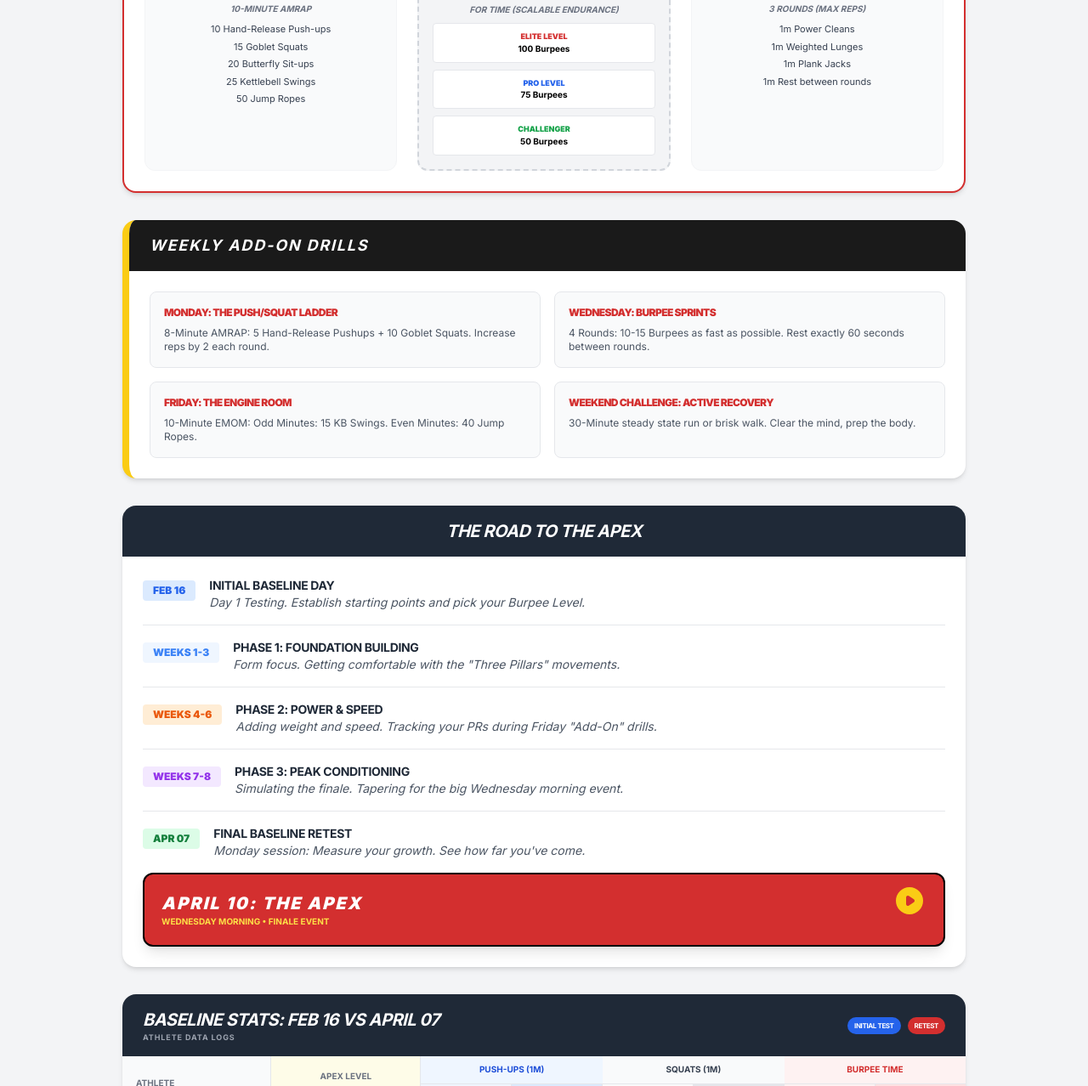
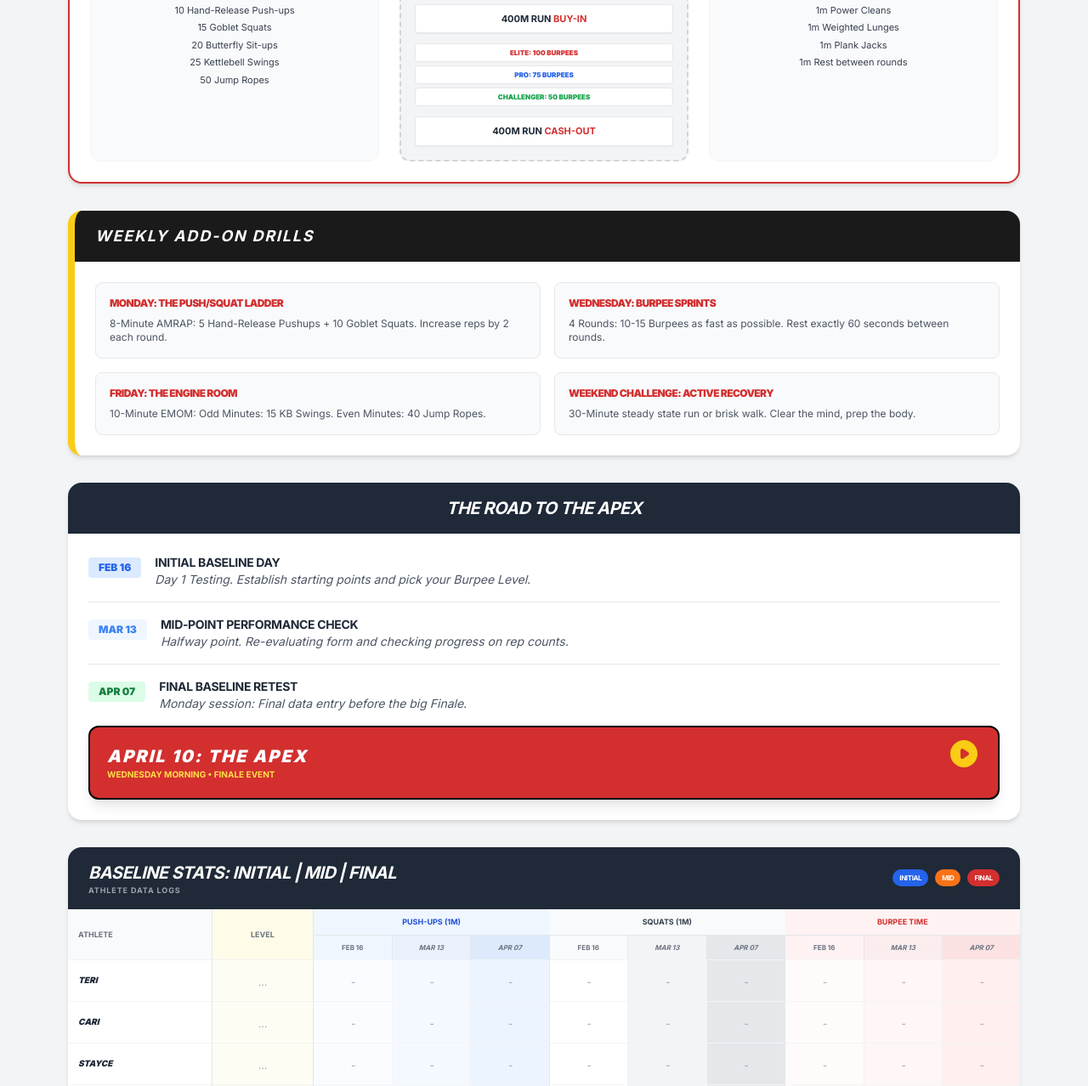
Before and after one commit to lynndupree06/lynndupree06.github.io, a plain HTML site: page workout.html in a window 1280 px wide. Shown: the part 664-1942 px from the top of the page at 85% size. Drawn offline with nearby package versions, Linux system fonts and the light colour scheme.

Commit message:
Update workout.html

```diff
--- a/workout.html
+++ b/workout.html
@@ -32,7 +32,7 @@
         </div>
     </header>
 
-    <main class="max-w-5xl mx-auto px-4 mt-8 space-y-8">
+    <main class="max-w-6xl mx-auto px-4 mt-8 space-y-8">
 
         <!-- Guidance & Glossary -->
         <section class="grid md:grid-cols-2 gap-4 no-print">
@@ -75,26 +75,33 @@
                         <li>50 Jump Ropes</li>
                     </ul>
                 </div>
-                <!-- Updated Pillar 2: Scalable Burpees -->
+
                 <div class="p-4 bg-gray-100 rounded-xl border-2 border-dashed border-gray-300 flex flex-col items-center text-center">
-                    <div class="text-cg-red font-black text-3xl mb-1 text-outline">02</div>
-                    <h3 class="font-bold uppercase text-sm mb-2">Choose Your Apex</h3>
-                    <p class="text-[10px] text-gray-500 font-bold uppercase mb-2 italic">For Time (Scalable Endurance)</p>
-                    <div class="space-y-2 w-full">
-                        <div class="bg-white p-2 rounded border border-gray-200">
-                            <p class="text-[9px] font-black text-cg-red uppercase">Elite Level</p>
-                            <p class="text-[10px] font-bold">100 Burpees</p>
+                    <div class="text-cg-red font-black text-3xl mb-1">02</div>
+                    <h3 class="font-bold uppercase text-sm mb-2">The Camp Grinder</h3>
+                    <p class="text-[10px] text-gray-500 font-bold uppercase mb-2 italic">For Time (The Endurance Pillar)</p>
+
+                    <div class="w-full text-[11px] font-bold text-gray-800 uppercase mb-3 bg-white p-2 rounded shadow-sm border border-gray-200">
+                        400m Run <span class="text-cg-red">Buy-In</span>
+                    </div>
+
+                    <div class="space-y-1 w-full mb-3">
+                        <div class="bg-white p-1 rounded border border-gray-200">
+                            <p class="text-[8px] font-black text-cg-red uppercase">Elite: 100 Burpees</p>
                         </div>
-                        <div class="bg-white p-2 rounded border border-gray-200">
-                            <p class="text-[9px] font-black text-blue-600 uppercase">Pro Level</p>
-                            <p class="text-[10px] font-bold">75 Burpees</p>
+                        <div class="bg-white p-1 rounded border border-gray-200">
+                            <p class="text-[8px] font-black text-blue-600 uppercase">Pro: 75 Burpees</p>
                         </div>
-                        <div class="bg-white p-2 rounded border border-gray-200">
-                            <p class="text-[9px] font-black text-green-600 uppercase">Challenger</p>
-                            <p class="text-[10px] font-bold">50 Burpees</p>
+                        <div class="bg-white p-1 rounded border border-gray-200">
+                            <p class="text-[8px] font-black text-green-600 uppercase">Challenger: 50 Burpees</p>
                         </div>
                     </div>
+
+                    <div class="w-full text-[11px] font-bold text-gray-800 uppercase bg-white p-2 rounded shadow-sm border border-gray-200">
+                        400m Run <span class="text-cg-red">Cash-Out</span>
+                    </div>
                 </div>
+
                 <div class="p-4 bg-gray-50 rounded-xl border border-gray-100 flex flex-col items-center text-center">
                     <div class="text-cg-red font-black text-3xl mb-1">03</div>
                     <h3 class="font-bold uppercase text-sm mb-2">The Gauntlet</h3>
@@ -149,26 +156,10 @@
                 </div>
 
                 <div class="flex items-start space-x-4 border-t pt-4">
-                    <div class="bg-blue-50 text-blue-500 font-black px-3 py-1 rounded text-xs mt-1 shrink-0">WEEKS 1-3</div>
+                    <div class="bg-blue-50 text-blue-500 font-black px-3 py-1 rounded text-xs mt-1 shrink-0">MAR 13</div>
                     <div>
-                        <h4 class="font-bold text-gray-800 uppercase tracking-tight text-sm">Phase 1: Foundation Building</h4>
-                        <p class="text-sm text-gray-600 italic">Form focus. Getting comfortable with the "Three Pillars" movements.</p>
-                    </div>
-                </div>
-
-                <div class="flex items-start space-x-4 border-t pt-4">
-                    <div class="bg-orange-100 text-orange-600 font-black px-3 py-1 rounded text-xs mt-1 shrink-0">WEEKS 4-6</div>
-                    <div>
-                        <h4 class="font-bold text-gray-800 uppercase tracking-tight text-sm">Phase 2: Power & Speed</h4>
-                        <p class="text-sm text-gray-600 italic">Adding weight and speed. Tracking your PRs during Friday "Add-On" drills.</p>
-                    </div>
-                </div>
-
-                <div class="flex items-start space-x-4 border-t pt-4">
-                    <div class="bg-purple-100 text-purple-600 font-black px-3 py-1 rounded text-xs mt-1 shrink-0">WEEKS 7-8</div>
-                    <div>
-                        <h4 class="font-bold text-gray-800 uppercase tracking-tight text-sm">Phase 3: Peak Conditioning</h4>
-                        <p class="text-sm text-gray-600 italic">Simulating the finale. Tapering for the big Wednesday morning event.</p>
+                        <h4 class="font-bold text-gray-800 uppercase tracking-tight text-sm">Mid-Point Performance Check</h4>
+                        <p class="text-sm text-gray-600 italic">Halfway point. Re-evaluating form and checking progress on rep counts.</p>
                     </div>
                 </div>
 
@@ -176,7 +167,7 @@
                     <div class="bg-green-100 text-green-700 font-black px-3 py-1 rounded text-xs mt-1 shrink-0">APR 07</div>
                     <div>
                         <h4 class="font-bold text-gray-800 uppercase tracking-tight text-sm">Final Baseline Retest</h4>
-                        <p class="text-sm text-gray-600 italic">Monday session: Measure your growth. See how far you've come.</p>
+                        <p class="text-sm text-gray-600 italic">Monday session: Final data entry before the big Finale.</p>
                     </div>
                 </div>
 
@@ -194,31 +185,35 @@
         <section class="bg-white rounded-2xl shadow-md overflow-hidden">
             <div class="bg-gray-800 text-white px-6 py-4 flex justify-between items-center">
                 <div class="flex flex-col">
-                    <h2 class="text-xl font-bold uppercase tracking-tight italic">Baseline Stats: Feb 16 vs April 07</h2>
+                    <h2 class="text-xl font-bold uppercase tracking-tight italic">Baseline Stats: Initial | Mid | Final</h2>
                     <span class="text-[9px] text-gray-400 font-bold uppercase tracking-widest">Athlete Data Logs</span>
                 </div>
                 <div class="flex space-x-2 no-print">
-                   <span class="text-[8px] bg-blue-600 px-2 py-1 rounded-full font-bold uppercase tracking-tighter">Initial Test</span>
-                   <span class="text-[8px] bg-cg-red px-2 py-1 rounded-full font-bold uppercase tracking-tighter">Retest</span>
+                   <span class="text-[8px] bg-blue-600 px-2 py-1 rounded-full font-bold uppercase tracking-tighter">Initial</span>
+                   <span class="text-[8px] bg-orange-500 px-2 py-1 rounded-full font-bold uppercase tracking-tighter">Mid</span>
+                   <span class="text-[8px] bg-cg-red px-2 py-1 rounded-full font-bold uppercase tracking-tighter">Final</span>
                 </div>
             </div>
             <div class="overflow-x-auto">
                 <table class="w-full text-left border-collapse">
-                    <thead class="bg-gray-50 text-gray-500 uppercase text-[10px] font-black">
+                    <thead class="bg-gray-50 text-gray-500 uppercase text-[9px] font-black">
                         <tr>
-                            <th rowspan="2" class="px-4 py-4 border-r border-gray-200 align-middle">Athlete</th>
-                            <th rowspan="2" class="px-4 py-4 border-r border-gray-200 align-middle text-center bg-yellow-50">Apex Level<br><span class="text-[8px] font-normal italic">(50/75/100)</span></th>
-                            <th colspan="2" class="px-4 py-2 border-b border-gray-200 text-center bg-blue-50 text-blue-700">Push-Ups (1m)</th>
-                            <th colspan="2" class="px-4 py-2 border-b border-gray-200 text-center bg-gray-50 text-gray-700">Squats (1m)</th>
-                            <th colspan="2" class="px-4 py-2 border-b border-gray-200 text-center bg-red-50 text-cg-red">Burpee Time</th>
+                            <th rowspan="2" class="px-3 py-4 border-r border-gray-200 align-middle">Athlete</th>
+                            <th rowspan="2" class="px-3 py-4 border-r border-gray-200 align-middle text-center bg-yellow-50">Level</th>
+                            <th colspan="3" class="px-3 py-2 border-b border-gray-200 text-center bg-blue-50 text-blue-700">Push-Ups (1m)</th>
+                            <th colspan="3" class="px-3 py-2 border-b border-gray-200 text-center bg-gray-50 text-gray-700">Squats (1m)</th>
+                            <th colspan="3" class="px-3 py-2 border-b border-gray-200 text-center bg-red-50 text-cg-red">Burpee Time</th>
                         </tr>
-                        <tr class="text-center text-[9px]">
-                            <th class="px-2 py-2 border-r border-gray-200 bg-blue-50">Feb 16</th>
-                            <th class="px-2 py-2 border-r border-gray-200 bg-blue-100 italic">Apr 07</th>
-                            <th class="px-2 py-2 border-r border-gray-200">Feb 16</th>
-                            <th class="px-2 py-2 border-r border-gray-200 bg-gray-200 italic">Apr 07</th>
-                            <th class="px-2 py-2 border-r border-gray-200 bg-red-50">Feb 16</th>
-                            <th class="px-2 py-2 bg-red-100 italic">Apr 07</th>
+                        <tr class="text-center text-[8px]">
+                            <th class="px-1 py-2 border-r border-gray-200 bg-blue-50">Feb 16</th>
+                            <th class="px-1 py-2 border-r border-gray-200 bg-blue-100/50 italic">Mar 13</th>
+                            <th class="px-1 py-2 border-r border-gray-200 bg-blue-200/50 italic">Apr 07</th>
+                            <th class="px-1 py-2 border-r border-gray-200">Feb 16</th>
+                            <th class="px-1 py-2 border-r border-gray-200 bg-gray-100 italic">Mar 13</th>
+                            <th class="px-1 py-2 border-r border-gray-200 bg-gray-200 italic">Apr 07</th>
+                            <th class="px-1 py-2 border-r border-gray-200 bg-red-50">Feb 16</th>
+                            <th class="px-1 py-2 border-r border-gray-200 bg-red-100/50 italic">Mar 13</th>
+                            <th class="px-1 py-2 bg-red-200/50 italic">Apr 07</th>
                         </tr>
                     </thead>
                     <tbody class="divide-y divide-gray-100">
@@ -228,14 +223,20 @@
                             athletes.forEach(name => {
                                 const row = `
                                     <tr class="hover:bg-gray-50">
-                                        <td class="px-4 py-3 font-black text-gray-800 italic uppercase border-r border-gray-200 text-xs">${name}</td>
-                                        <td class="px-2 py-3 border-r border-gray-200 bg-yellow-50 text-center"><input type="text" class="w-10 bg-transparent text-center focus:outline-none font-bold text-[10px]" placeholder="..."></td>
-                                        <td class="px-2 py-3 border-r border-gray-100 bg-blue-50/30 text-center"><input type="text" class="w-10 bg-transparent text-center focus:outline-none focus:border-cg-red font-bold text-xs" placeholder="--"></td>
-                                        <td class="px-2 py-3 border-r border-gray-200 bg-blue-100/30 text-center"><input type="text" class="w-10 bg-transparent text-center focus:outline-none focus:border-cg-red font-bold text-cg-red text-xs" placeholder="--"></td>
-                                        <td class="px-2 py-3 border-r border-gray-100 text-center"><input type="text" class="w-10 bg-transparent text-center focus:outline-none focus:border-cg-red font-bold text-xs" placeholder="--"></td>
-                                        <td class="px-2 py-3 border-r border-gray-200 bg-gray-200/30 text-center"><input type="text" class="w-10 bg-transparent text-center focus:outline-none focus:border-cg-red font-bold text-cg-red text-xs" placeholder="--"></td>
-                                        <td class="px-2 py-3 border-r border-gray-100 bg-red-50/30 text-center"><input type="text" class="w-10 bg-transparent text-center focus:outline-none focus:border-cg-red font-bold text-xs" placeholder="--"></td>
-                                        <td class="px-2 py-3 bg-red-100/30 text-center"><input type="text" class="w-10 bg-transparent text-center focus:outline-none focus:border-cg-red font-bold text-cg-red text-xs" placeholder="--"></td>
+                                        <td class="px-3 py-3 font-black text-gray-800 italic uppercase border-r border-gray-200 text-[10px]">${name}</td>
+                                        <td class="px-1 py-3 border-r border-gray-200 bg-yellow-50/50 text-center"><input type="text" class="w-8 bg-transparent text-center focus:outline-none font-bold text-[9px]" placeholder="..."></td>
+
+                                        <td class="px-1 py-3 border-r border-gray-100 bg-blue-50/30 text-center"><input type="text" class="w-8 bg-transparent text-center focus:outline-none font-bold text-[10px]" placeholder="-"></td>
+                                        <td class="px-1 py-3 border-r border-gray-100 bg-blue-100/30 text-center"><input type="text" class="w-8 bg-transparent text-center focus:outline-none font-bold text-blue-600 text-[10px]" placeholder="-"></td>
+                                        <td class="px-1 py-3 border-r border-gray-200 bg-blue-200/30 text-center"><input type="text" class="w-8 bg-transparent text-center focus:outline-none font-bold text-cg-red text-[10px]" placeholder="-"></td>
+
+                                        <td class="px-1 py-3 border-r border-gray-100 text-center"><input type="text" class="w-8 bg-transparent text-center focus:outline-none font-bold text-[10px]" placeholder="-"></td>
+                                        <td class="px-1 py-3 border-r border-gray-100 bg-gray-100 text-center"><input type="text" class="w-8 bg-transparent text-center focus:outline-none font-bold text-blue-600 text-[10px]" placeholder="-"></td>
+                                        <td class="px-1 py-3 border-r border-gray-200 bg-gray-200 text-center"><input type="text" class="w-8 bg-transparent text-center focus:outline-none font-bold text-cg-red text-[10px]" placeholder="-"></td>
+
+                                        <td class="px-1 py-3 border-r border-gray-100 bg-red-50/30 text-center"><input type="text" class="w-8 bg-transparent text-center focus:outline-none font-bold text-[10px]" placeholder="-"></td>
+                                        <td class="px-1 py-3 border-r border-gray-100 bg-red-100/30 text-center"><input type="text" class="w-8 bg-transparent text-center focus:outline-none font-bold text-blue-600 text-[10px]" placeholder="-"></td>
+                                        <td class="px-1 py-3 bg-red-200/30 text-center"><input type="text" class="w-8 bg-transparent text-center focus:outline-none font-bold text-cg-red text-[10px]" placeholder="-"></td>
                                     </tr>`;
                                 container.insertAdjacentHTML('beforeend', row);
                             });
@@ -246,7 +247,7 @@
             <div class="p-4 bg-gray-50 text-center border-t no-print">
                 <button onclick="window.print()" class="text-cg-red font-black text-[10px] uppercase tracking-widest hover:underline flex items-center justify-center mx-auto">
                     <svg class="w-4 h-4 mr-1" fill="none" stroke="currentColor" viewBox="0 0 24 24"><path stroke-linecap="round" stroke-linejoin="round" stroke-width="2" d="M17 17h2a2 2 0 002-2v-4a2 2 0 00-2-2H5a2 2 0 00-2 2v4a2 2 0 002 2h2m2 4h6a2 2 0 002-2v-4a2 2 0 00-2-2H9a2 2 0 00-2 2v4a2 2 0 002 2zm8-12V5a2 2 0 00-2-2H9a2 2 0 00-2 2v4h10z"></path></svg>
-                    Print Tracking Sheet
+                    Print Full Tracking Sheet
                 </button>
             </div>
         </section>
```
